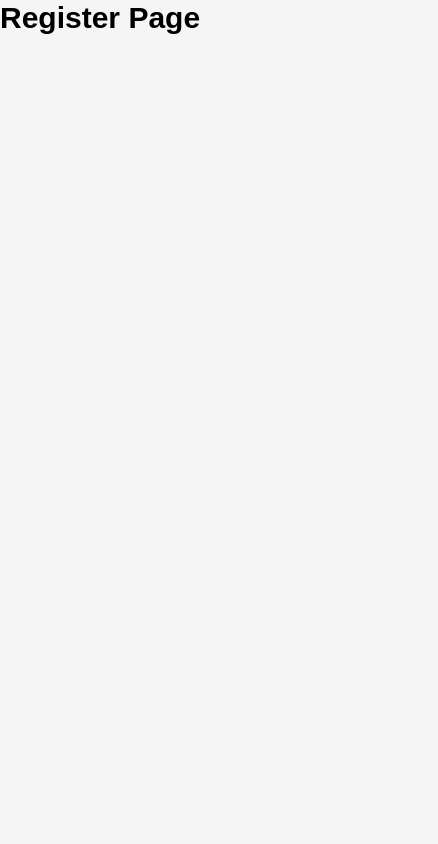
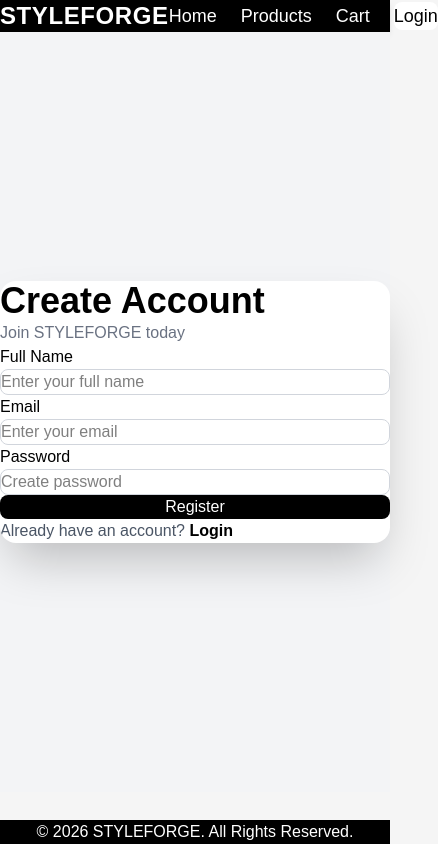
Before and after one commit to ayubalam/styleforge-client, a React (Vite) app in the folder styleforge-client/: page /register in a window 390 px wide. Shown: the whole page, 438 px wide, since content can reach past the window. Built offline with nearby package versions, Linux system fonts and the light colour scheme.

Commit message:
Created professional authentication UI

```diff
--- a/styleforge-client/src/pages/Login.jsx
+++ b/styleforge-client/src/pages/Login.jsx
@@ -1,8 +1,94 @@
+import MainLayout from "../layouts/MainLayout";
+import { Link } from "react-router-dom";
+
 const Login = () => {
   return (
-    <div className="text-3xl font-bold p-10">
-      Login Page
-    </div>
+    <MainLayout>
+
+      <div className="min-h-[90vh] flex items-center justify-center bg-gray-100 px-6">
+
+        <div className="bg-white shadow-2xl rounded-2xl overflow-hidden grid md:grid-cols-2 max-w-5xl w-full">
+
+          {/* Left Side Image */}
+          <div className="hidden md:block">
+
+            <img
+              src="https://images.unsplash.com/photo-1515886657613-9f3515b0c78f"
+              alt="fashion"
+              className="h-full w-full object-cover"
+            />
+
+          </div>
+
+          {/* Right Side Form */}
+          <div className="p-10">
+
+            <h2 className="text-4xl font-bold mb-3">
+              Welcome Back
+            </h2>
+
+            <p className="text-gray-500 mb-8">
+              Login to your STYLEFORGE account
+            </p>
+
+            <form className="space-y-6">
+
+              <div>
+
+                <label className="block mb-2 font-medium">
+                  Email
+                </label>
+
+                <input
+                  type="email"
+                  placeholder="Enter your email"
+                  className="w-full border border-gray-300 rounded-lg px-4 py-3 outline-none focus:border-black"
+                />
+
+              </div>
+
+              <div>
+
+                <label className="block mb-2 font-medium">
+                  Password
+                </label>
+
+                <input
+                  type="password"
+                  placeholder="Enter your password"
+                  className="w-full border border-gray-300 rounded-lg px-4 py-3 outline-none focus:border-black"
+                />
+
+              </div>
+
+              <button
+                className="w-full bg-black text-white py-3 rounded-lg hover:bg-gray-800 transition"
+              >
+                Login
+              </button>
+
+            </form>
+
+            <p className="mt-6 text-gray-600">
+
+              Don't have an account?{" "}
+
+              <Link
+                to="/register"
+                className="text-black font-semibold"
+              >
+                Register
+              </Link>
+
+            </p>
+
+          </div>
+
+        </div>
+
+      </div>
+
+    </MainLayout>
   );
 };
 
--- a/styleforge-client/src/pages/Register.jsx
+++ b/styleforge-client/src/pages/Register.jsx
@@ -1,8 +1,108 @@
+import MainLayout from "../layouts/MainLayout";
+import { Link } from "react-router-dom";
+
 const Register = () => {
   return (
-    <div className="text-3xl font-bold p-10">
-      Register Page
-    </div>
+    <MainLayout>
+
+      <div className="min-h-[90vh] flex items-center justify-center bg-gray-100 px-6">
+
+        <div className="bg-white shadow-2xl rounded-2xl overflow-hidden grid md:grid-cols-2 max-w-5xl w-full">
+
+          {/* Left Side */}
+          <div className="hidden md:block">
+
+            <img
+              src="https://images.unsplash.com/photo-1496747611176-843222e1e57c"
+              alt="register"
+              className="h-full w-full object-cover"
+            />
+
+          </div>
+
+          {/* Right Side */}
+          <div className="p-10">
+
+            <h2 className="text-4xl font-bold mb-3">
+              Create Account
+            </h2>
+
+            <p className="text-gray-500 mb-8">
+              Join STYLEFORGE today
+            </p>
+
+            <form className="space-y-5">
+
+              <div>
+
+                <label className="block mb-2 font-medium">
+                  Full Name
+                </label>
+
+                <input
+                  type="text"
+                  placeholder="Enter your full name"
+                  className="w-full border border-gray-300 rounded-lg px-4 py-3 outline-none focus:border-black"
+                />
+
+              </div>
+
+              <div>
+
+                <label className="block mb-2 font-medium">
+                  Email
+                </label>
+
+                <input
+                  type="email"
+                  placeholder="Enter your email"
+                  className="w-full border border-gray-300 rounded-lg px-4 py-3 outline-none focus:border-black"
+                />
+
+              </div>
+
+              <div>
+
+                <label className="block mb-2 font-medium">
+                  Password
+                </label>
+
+                <input
+                  type="password"
+                  placeholder="Create password"
+                  className="w-full border border-gray-300 rounded-lg px-4 py-3 outline-none focus:border-black"
+                />
+
+              </div>
+
+              <button
+                className="w-full bg-black text-white py-3 rounded-lg hover:bg-gray-800 transition"
+              >
+                Register
+              </button>
+
+            </form>
+
+            <p className="mt-6 text-gray-600">
+
+              Already have an account?{" "}
+
+              <Link
+                to="/login"
+                className="text-black font-semibold"
+              >
+                Login
+              </Link>
+
+            </p>
+
+          </div>
+
+        </div>
+
+      </div>
+
+    </MainLayout>
   );
 };
 
```
